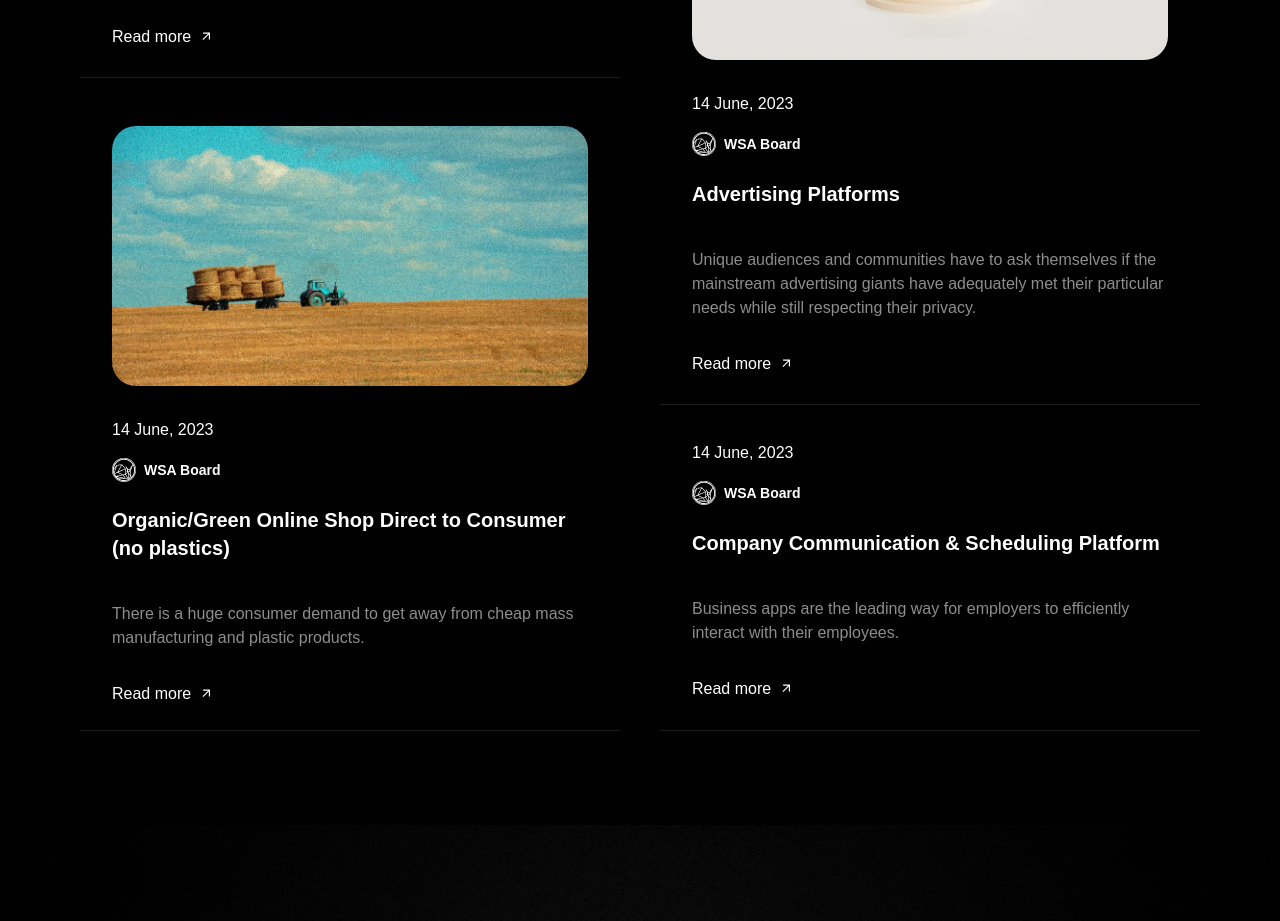
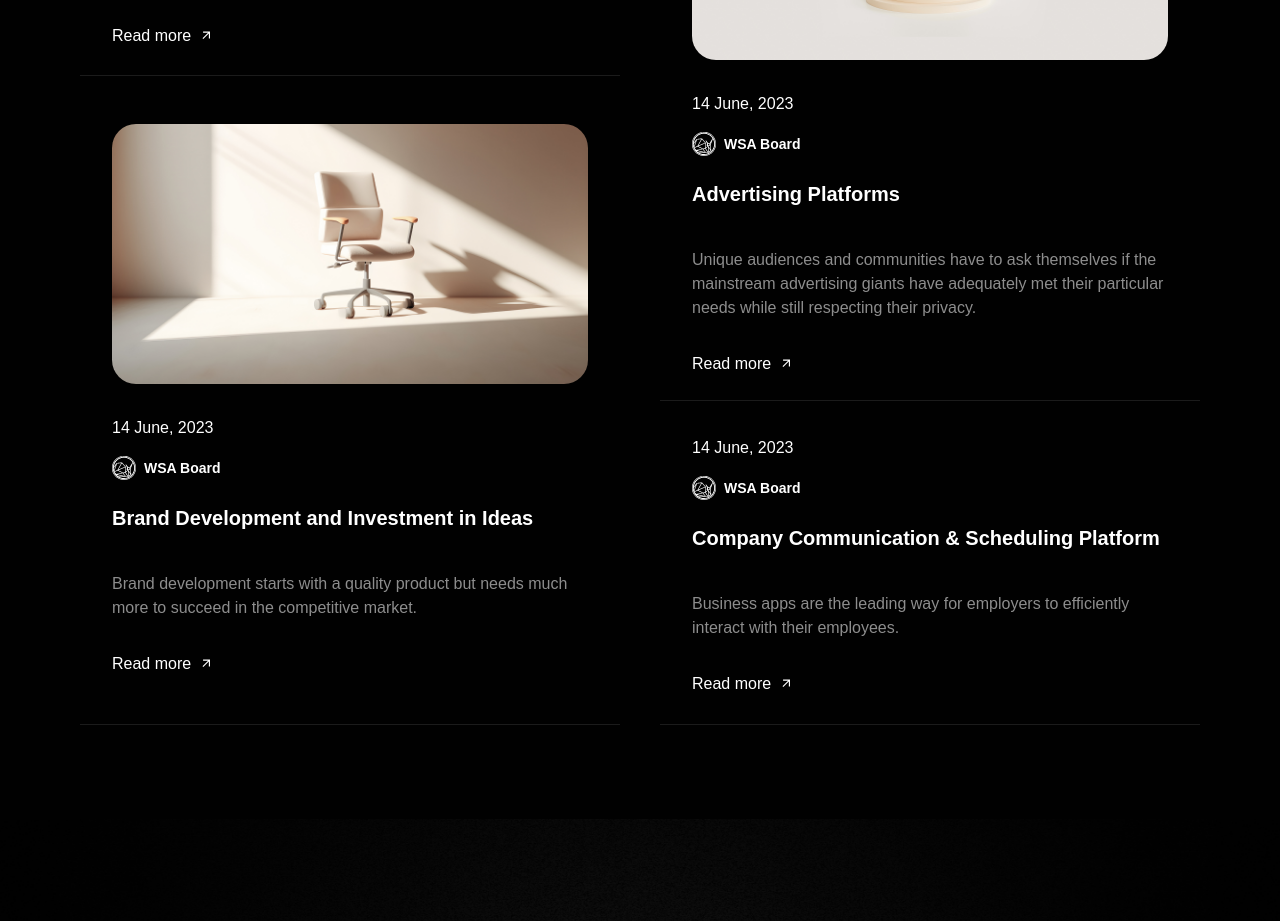
Before and after one commit to MiladDevarts/wsa, a Next.js app: page / in a window 1280 px wide. Shown: the part 5085-6006 px from the top of the page. Built offline with nearby package versions, Linux system fonts and the light colour scheme; a web font is replaced by a local one.

Commit message:
fix: edit blog section in home for harmony

```diff
--- a/app/blog/advertising-platforms/page.js
+++ b/app/blog/advertising-platforms/page.js
@@ -97,6 +97,7 @@ function page() {
           author={"WSA Board"}
           authorAvatar={"/images/logos/circle-logo.svg"}
           date={"14 June, 2023"}
+          url="/blog/organic-shop"
         />
 
         <RelatedCard
@@ -113,7 +114,9 @@ function page() {
           summery={"Business apps are the leading way for employers to efficiently interact with their employees. "}
           author={"WSA Board"}
           authorAvatar={"/images/logos/circle-logo.svg"}
-          date={"14 June, 2023"} />
+          date={"14 June, 2023"}
+          url="/blog/company-communication"
+          />
 
       </section>
     </>
--- a/components/blog/RelatedCard.jsx
+++ b/components/blog/RelatedCard.jsx
@@ -1,8 +1,8 @@
 import React from 'react'
 
-function RelatedCard({ image, date, author, authorAvatar, title, summery }) {
+function RelatedCard({ image, date, author, authorAvatar, title, summery, url }) {
     return (
-        <div className='w-full lg:w-1/3 flex flex-col grow-0 gap-y-4 px-3 '>
+        <Link href={url} className='w-full lg:w-1/3 flex flex-col grow-0 gap-y-4 px-3 '>
             {
                 image && <img src={image} className="my-4 rounded-3xl" alt="" />
             }
@@ -27,7 +27,7 @@ function RelatedCard({ image, date, author, authorAvatar, title, summery }) {
                     <path d="M3.44303 8L2.79688 7.35385L7.22764 2.92308H3.25841V2H8.79688V7.53846H7.8738V3.56923L3.44303 8Z" fill="white" />
                 </svg>
             </a>
-        </div>
+        </Link>
     )
 }
 
--- a/components/home/Blog.jsx
+++ b/components/home/Blog.jsx
@@ -29,13 +29,13 @@ function Blog() {
           />
 
           <BlogCard
-          image={"./images/blog/post-3-cover.jpg"}
-          title={"Organic/Green Online Shop Direct to Consumer (no plastics)"}
-          summery={"There is a huge consumer demand to get away from cheap mass manufacturing and plastic products. "}
+          image={"./images/blog/post-5-cover.jpg"}
+          title={"Brand Development and Investment in Ideas"}
+          summery={"Brand development starts with a quality product but needs much more to succeed in the competitive market. "}
           author={"WSA Board"}
           authorAvatar={"./images/logos/circle-logo.svg"}
           date={"14 June, 2023"}
-          url="/blog/organic-shop"
+          url="/blog/brand-development"
           />
 
           <BlogCard
```
Also changed, not shown: public/images/blog/post-5-cover.jpg (added).
